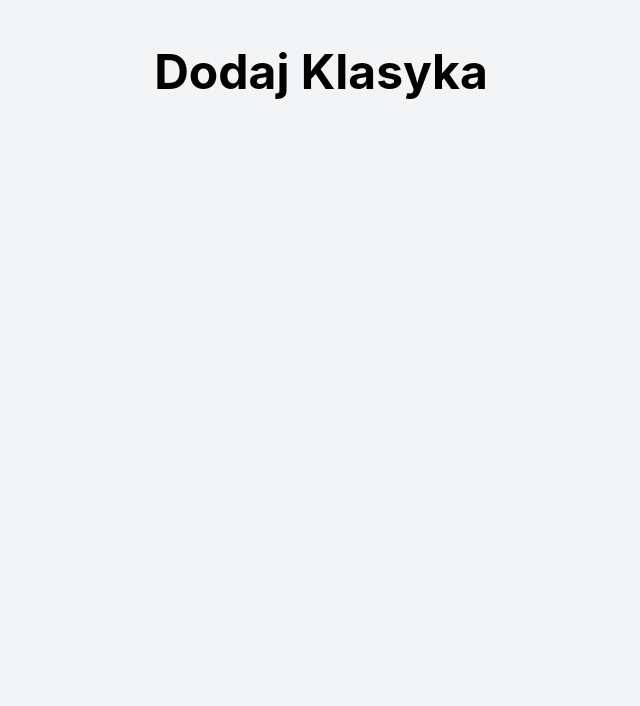
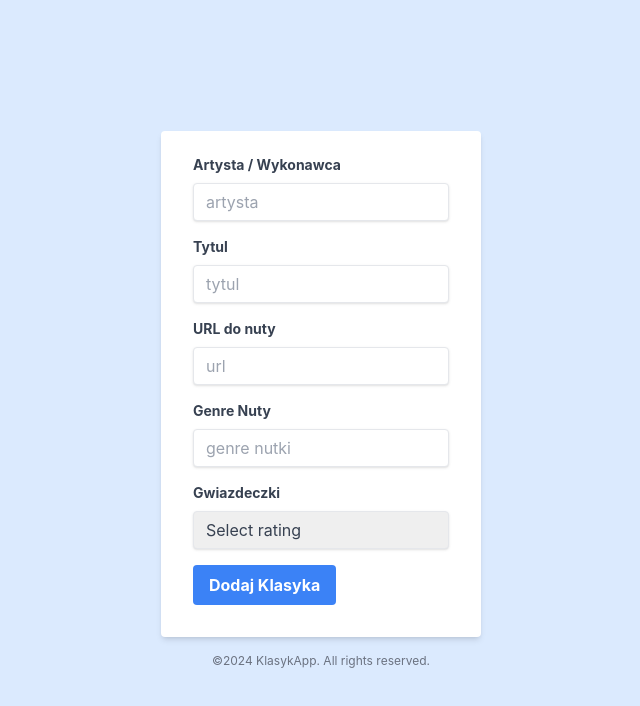
Before and after one commit to autocademy/autocademy-react, a React (Create React App) app: page /addklasyk in a window 1280 px wide. Shown: the top 706 px of the page, without its empty margins (319-959 px from the left). Built offline with nearby package versions, Linux system fonts and the light colour scheme; no server answers; a web font is replaced by a local one.

Commit message:
added functionality for firebase database and inserting klasyks

```diff
--- a/src/pages/AddKlasyk.js
+++ b/src/pages/AddKlasyk.js
@@ -1,13 +1,136 @@
-import React from 'react';
+import React, { useState } from 'react';
+import { getFirestore, collection, addDoc } from 'firebase/firestore';
+import { getDatabase, ref, push, set } from 'firebase/database';
+import { database } from '../firebase';
 
 const AddKlasyk = () => {
-    return(
-        <div className="min-h-screen bg-gray-100 flex flex-col items-center justify-start pt-12">
-            <div className="text-center">
-                <h1 className='text-5xl font-bold mb-6'> Dodaj Klasyka </h1>
+
+    const [ formData, setFormData ] = useState({
+        artysta: '',
+        tytul: '',
+        urlek: '',
+        genre: '',
+        gwiazdeczki: ''
+    });
+
+    const handleChange = (e) => {
+        const { id, value } = e.target;
+        setFormData((prevData) => ({
+            ...prevData,
+            [id]: value,
+        }));
+    };
+
+    const handleSubmit = async (e) => {
+        e.preventDefault();
+        try {
+            const db = getDatabase();
+            const klasykRef = ref(db, 'klasyk');
+            const newKlasykRef = push(klasykRef);
+            await set(newKlasykRef, formData);
+            console.log("Document written with ID: ", newKlasykRef.key);
+            // Optionally, reset the form
+            setFormData({
+                artysta: '',
+                tytul: '',
+                urlek: '',
+                genre: '',
+                gwiazdeczki: ''
+            });
+        } catch (e) {
+            console.error("Error adding document: ", e);
+        }
+    };
+
+    return (
+        <div className="flex items-center justify-center h-screen bg-blue-100">
+            <div className='w-full max-w-xs'>
+                <form className='bg-white shadow-md rounded px-8 pt-6 pb-8 mb-4' onSubmit={handleSubmit}>
+                    <div className='mb-4'>
+                        <label className='block text-gray-700 text-sm font-bold mb-2' htmlFor="artysta">
+                            Artysta / Wykonawca
+                        </label>
+                        <input
+                            className="shadow appearance-none border rounded w-full py-2 px-3 text-gray-700 leading-tight focus:outline-none focus:shadow-outline"
+                            id="artysta"
+                            type="text"
+                            placeholder="artysta"
+                            value={formData.artysta}
+                            onChange={handleChange}
+                        />
+                    </div>
+                    <div className='mb-4'>
+                        <label className='block text-gray-700 text-sm font-bold mb-2' htmlFor="tytul">
+                            Tytul
+                        </label>
+                        <input
+                            className="shadow appearance-none border rounded w-full py-2 px-3 text-gray-700 leading-tight focus:outline-none focus:shadow-outline"
+                            id="tytul"
+                            type="text"
+                            placeholder="tytul"
+                            value={formData.tytul}
+                            onChange={handleChange}
+                        />
+                    </div>
+                    <div className='mb-4'>
+                        <label className='block text-gray-700 text-sm font-bold mb-2' htmlFor="urlek">
+                            URL do nuty
+                        </label>
+                        <input
+                            className="shadow appearance-none border rounded w-full py-2 px-3 text-gray-700 leading-tight focus:outline-none focus:shadow-outline"
+                            id="urlek"
+                            type="text"
+                            placeholder="url"
+                            value={formData.urlek}
+                            onChange={handleChange}
+                        />
+                    </div>
+                    <div className='mb-4'>
+                        <label className='block text-gray-700 text-sm font-bold mb-2' htmlFor="genre">
+                            Genre Nuty
+                        </label>
+                        <input
+                            className="shadow appearance-none border rounded w-full py-2 px-3 text-gray-700 leading-tight focus:outline-none focus:shadow-outline"
+                            id="genre"
+                            type="text"
+                            placeholder="genre nutki"
+                            value={formData.genre}
+                            onChange={handleChange}
+                        />
+                    </div>
+                    <div className='mb-4'>
+                        <label className='block text-gray-700 text-sm font-bold mb-2' htmlFor="gwiazdeczki">
+                            Gwiazdeczki
+                        </label>
+                        <select
+                            className="shadow appearance-none border rounded w-full py-2 px-3 text-gray-700 leading-tight focus:outline-none focus:shadow-outline"
+                            id="gwiazdeczki"
+                            name="gwiazdeczki"
+                            value={formData.gwiazdeczki}
+                            onChange={handleChange}
+                        >
+                            <option value="" disabled>Select rating</option>
+                            <option value="1">1</option>
+                            <option value="2">2</option>
+                            <option value="3">3</option>
+                            <option value="4">4</option>
+                            <option value="5">5</option>
+                        </select>
+                    </div>
+
+                    <button
+                        className="bg-blue-500 hover:bg-blue-700 text-white font-bold py-2 px-4 rounded focus:outline-none focus:shadow-outline"
+                        type="submit"
+                    >
+                        Dodaj Klasyka
+                    </button>
+                </form>
+                <p className="text-center text-gray-500 text-xs">
+                    &copy;2024 KlasykApp. All rights reserved.
+                </p>
             </div>
         </div>
-    )
+    );
 }
 
 export default AddKlasyk;
```
